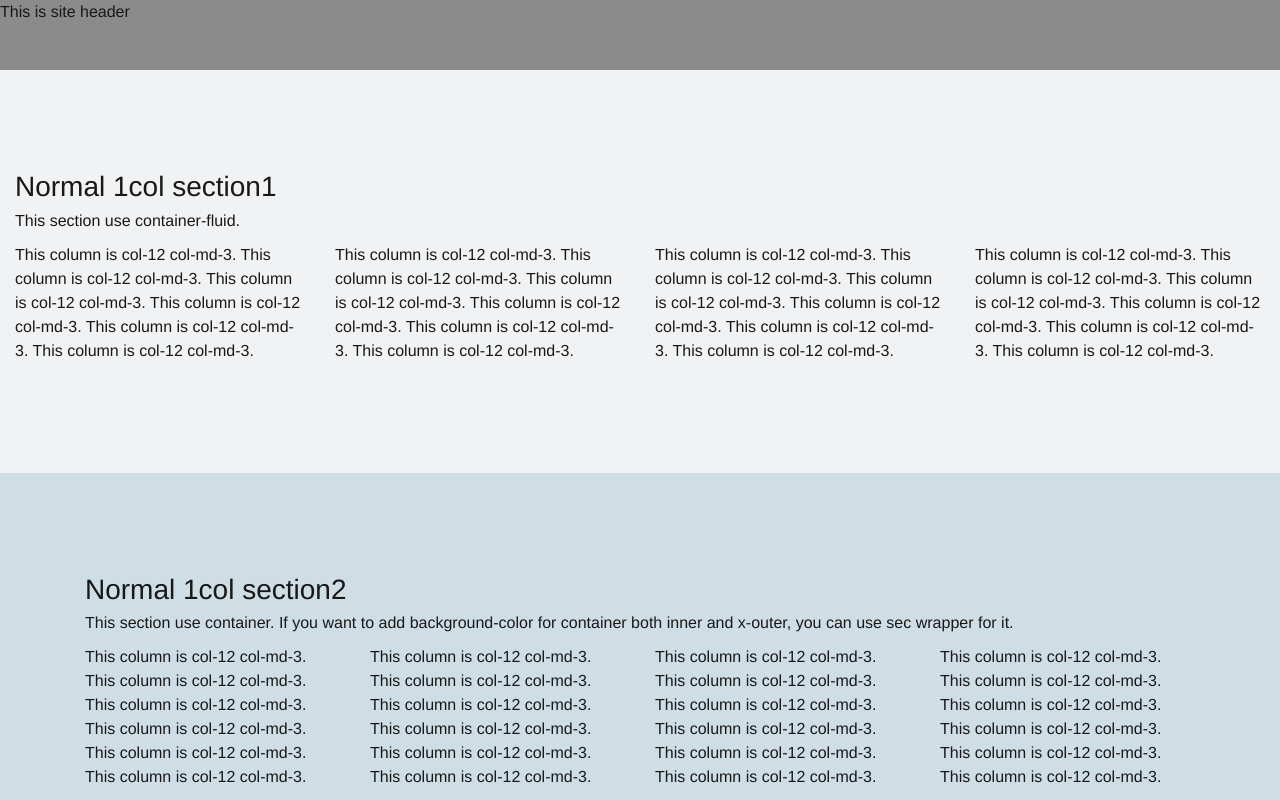
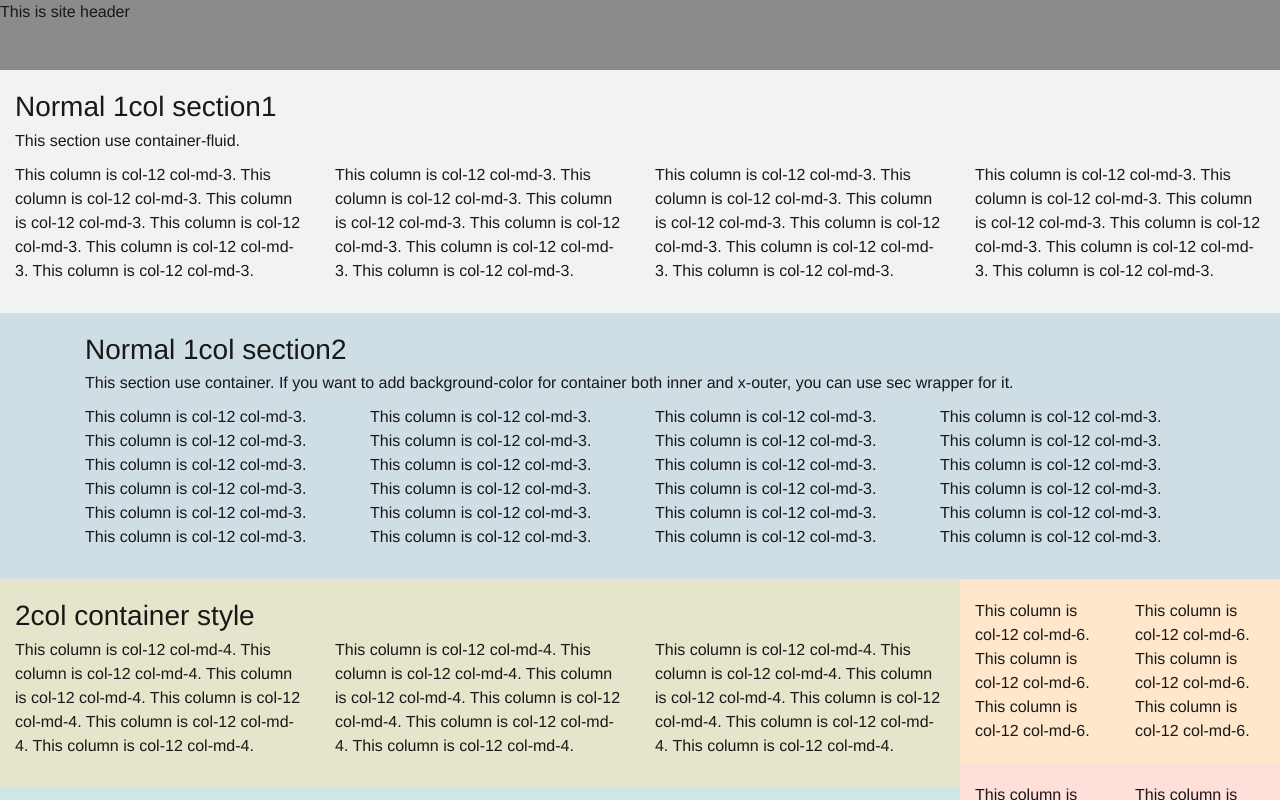
Before and after one commit to masa-sumimoto/html-starter, a website built with webpack: page public/index.html in a window 1280 px wide. Built offline with nearby package versions, Linux system fonts and the light colour scheme.

Commit message:
Typo of spacers map value

```diff
--- a/src/scss/core/_variables.scss
+++ b/src/scss/core/_variables.scss
@@ -364,7 +364,7 @@ $spacers: map-merge(
     1: ($spacer * 0.25),
     2: ($spacer * 0.5),
     3: $spacer,
-    4: ($spacer * 10),
+    4: ($spacer * 2),
     5: ($spacer * 3),
     6: ($spacer * 4),
     7: ($spacer * 5.5),
```
